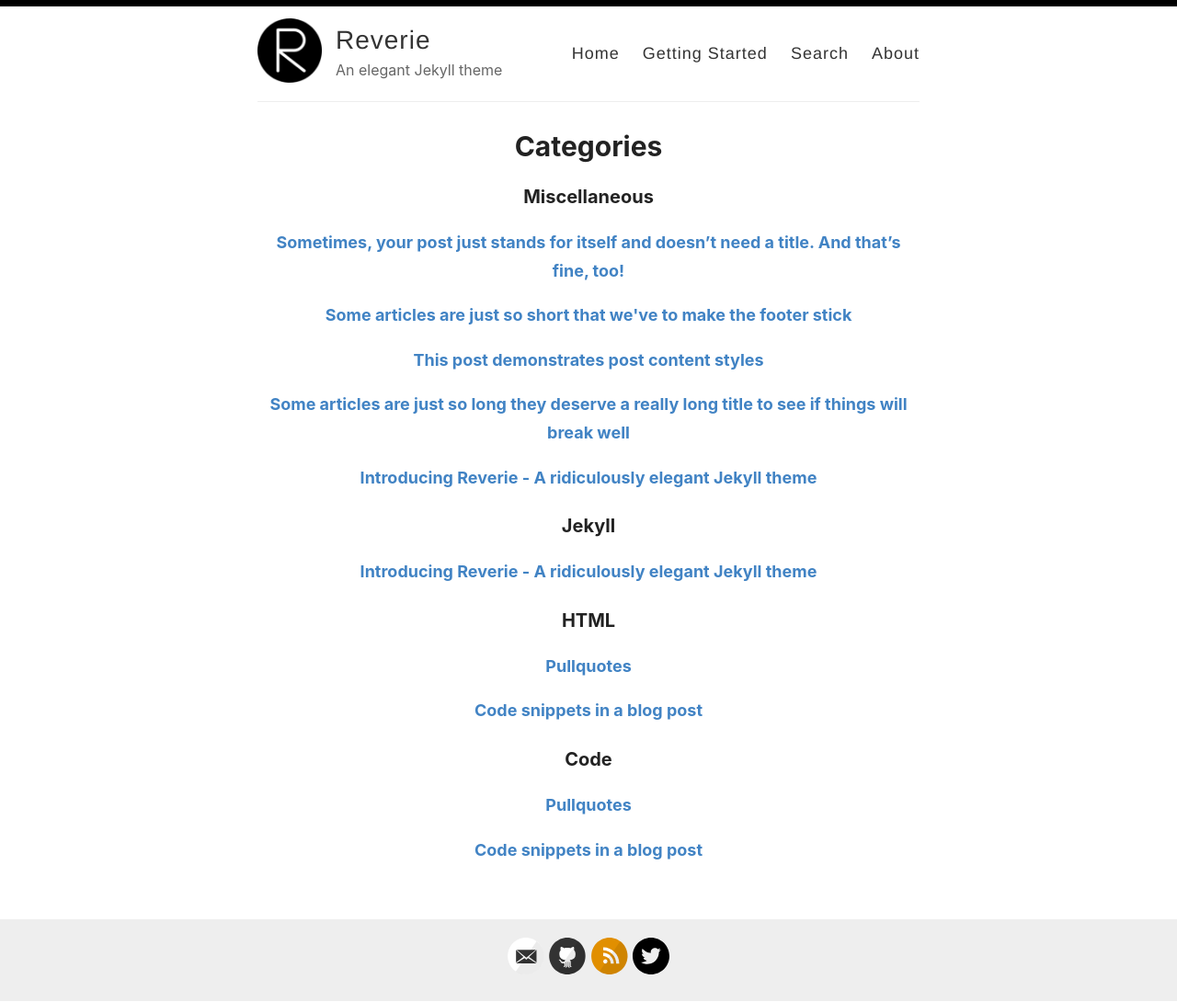
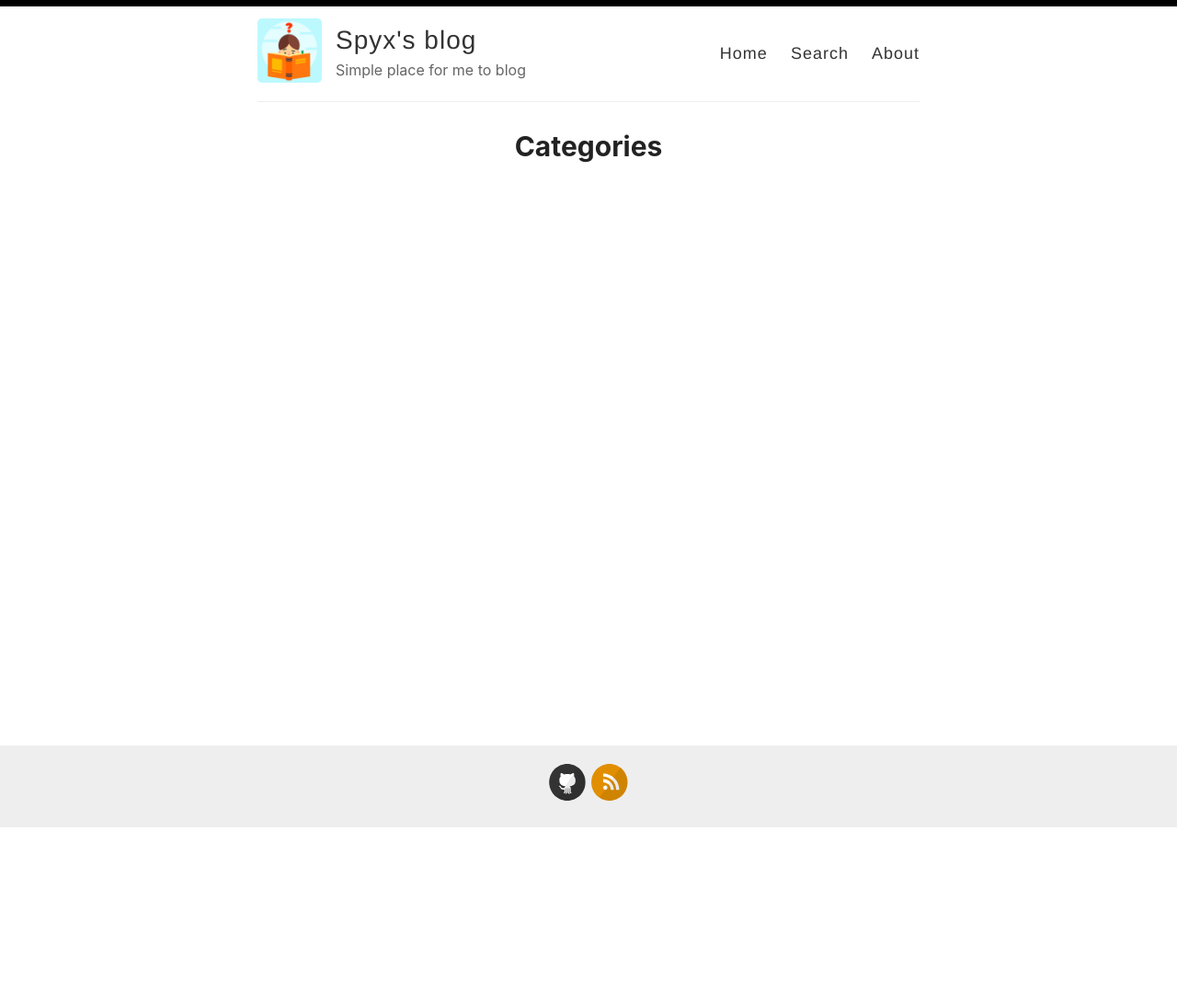
Before and after one commit to spyx/spyx.github.io, a Jekyll site: the page built from _pages/categories.md, in a window 1280 px wide. Shown: the whole page at 92% size. Built offline with Jekyll 4.4.1, drawn with Linux system fonts in a browser that asks for light colours; after the commit the page ends 901 px from its top, so only the background shows below that; part of the change alters nothing that is shown.

Commit message:
alpha version

````diff
--- a/_config.yml
+++ b/_config.yml
@@ -3,16 +3,16 @@
 #
 
 # Name of your site (displayed in the header)
-name: Reverie
+name: Spyx's blog
 
 # Name of the author
-author: Amit Merchant
+author: Spyx
 
 # Short bio or description (displayed in the header)
-description: An elegant Jekyll theme
+description: Simple place for me to blog
 
 # URL of your avatar or profile pic (you could use your GitHub profile pic)
-avatar: /images/reverie.png
+avatar: /images/avatar.png
 
 #
 # Flags below are optional
@@ -21,15 +21,15 @@ avatar: /images/reverie.png
 # Includes an icon in the footer for each username you enter
 footer-links:
   dribbble:
-  email: amit.d.merchant@gmail.com
+  email:
   facebook:
   flickr:
-  github: amitmerchant1990/reverie
+  github: spyx
   instagram:
   linkedin:
   pinterest:
   rss: rss
-  twitter: amit_merchant
+  twitter:
   stackoverflow:
   youtube: # channel/<your_long_string> or user/<user-name>
   googleplus: # anything in your profile username that comes after plus.google.com/
@@ -41,12 +41,12 @@ footer-links:
 disqus:
 
 # Enter your Google Analytics web tracking code (e.g. UA-2110908-2) to activate tracking
-google_analytics: UA-43339302-11
+google_analytics:
 
 # Your website URL (e.g. http://amitmerchant1990.github.io or http://www.amitmerchant.com)
 # Used for Sitemap.xml and your RSS feed
-url: http://www.amitmerchant.com/reverie
-enforce_ssl: https://www.amitmerchant.com/reverie
+url: spyx.github.io
+enforce_ssl: https://spyx.github.io
 
 # If you're hosting your site at a Project repository on GitHub pages
 # (http://yourusername.github.io/repository-name)
--- a/_layouts/default.html
+++ b/_layouts/default.html
@@ -28,7 +28,6 @@
 
             <nav>
               <a href="{{ site.baseurl }}/">Home</a>
-              <a href="{{ site.baseurl }}/getting-started">Getting Started</a>
               <a href="{{ site.baseurl }}/search">Search</a>
               <a href="{{ site.baseurl }}/about">About</a>
             </nav>
--- a/_posts/2019-02-13-introducing-reverie-jekyll-theme.md
+++ /dev/null
@@ -1,85 +0,0 @@
----
-layout: post
-title: Introducing Reverie - A ridiculously elegant Jekyll theme
-categories: [Miscellaneous, Jekyll]
----
-
-[Reverie](https://github.com/amitmerchant1990/reverie) is a [Jekyll](https://jekyllrb.com/)-powered theme which is simple and opinionated. It's actually a fork of [jekyll-now](https://github.com/barryclark/jekyll-now) with some additional features and personal touches which I've implemented to suit my needs for my blog.
-
-This is a plug-and-play Jekyll theme which you can use on GitHub Pages without even setting up a local environment.
-
-![](/images/reverie-demo.png)
-
-## Features overview
-
-- Command-line free fork-first workflow, using GitHub.com to create, customize and post to your blog
-- Fully responsive and mobile optimized base theme
-- Sass/Coffeescript support using Jekyll 2.0
-- Free hosting on your GitHub Pages user site
-- All the SEO goodies comes in-built
-- Markdown blogging
-- Syntax highlighting using Pygments
-    - [Dracula syntax theme](https://draculatheme.com/) included
-- Disqus commenting
-- Google Analytics integration
-- Fuzzy search across blog posts
-- Pagination of posts works out-of-the-box.
-- Categorize posts out-of-the box
-- RSS Feed
-- In-built sitemap
-
-<div style="text-align: center;">
- <script async type="text/javascript" src="//cdn.carbonads.com/carbon.js?serve=CE7D6KJY&placement=wwwamitmerchantcom" id="_carbonads_js"></script>
-</div>
-
-## Using Reverie on GitHub Pages
-
-### Step 1) Fork Reverie to your User Repository
-
-Fork [this repository](https://github.com/amitmerchant1990/reverie), then rename the repository to `yourgithubusername.github.io`.
-
-Alternatively, you can use [Use this template](https://github.com/amitmerchant1990/reverie/generate) button if you want to create a repository with a clean commit history which will use Reverie as a template.
-
-Your Jekyll blog will often be viewable immediately at <https://yourgithubusername.github.io> (if it's not, you can often force it to build by completing step 2)
-
-### Step 2) Customize and view your site
-
-Enter your site name, description, avatar and many other options by editing the `_config.yml` file. You can easily turn on Google Analytics tracking, Disqus commenting and social icons here.
-
-Making a change to `_config.yml` (or any file in your repository) will force GitHub Pages to rebuild your site with jekyll. Your rebuilt site will be viewable a few seconds later at <https://yourgithubusername.github.io> - if not, give it ten minutes as GitHub suggests and it'll appear soon.
-
-### Step 3) Publish your first blog post
-
-Create a new file called `/_posts/2019-2-13-Hello-World.md` to publish your first blog post. That's all you need to do to publish your first blog post! This [Markdown Cheatsheet](https://github.com/adam-p/markdown-here/wiki/Markdown-Cheatsheet) might come in handy while writing the posts.
-
-> You can add additional posts in the browser on GitHub.com too! Just hit the <kbd>Create new file</kbd> button in `/_posts/` to create new content. Just make sure to include the [front-matter](http://jekyllrb.com/docs/frontmatter/) block at the top of each new blog post and make sure the post's filename is in this format: year-month-day-title.md
-
-## Using Categories in Reverie
-
-You can categorize your content based on `categories` in Reverie. For this, you just need to add `categories` in front matter like below:
-
-For adding single category:
-
-```md
-categories: JavaScript
-```
-
-For adding multiple categories:
-
-```md
-categories: [PHP, Laravel]
-```
-
-The contegorized content can be shown over this URL: <https://yourgithubusername.github.io/categories/>
-
-## RSS
-
-The generated [RSS feed](https://en.wikipedia.org/wiki/RSS) of your blog can be found at <https://yourgithubusername.github.io/feed>. You can see the example RSS feed over [here](https://www.amitmerchant.com/reverie/feed).
-
-## Sitemap
-
-The generated sitemap of your blog can be found at <https://yourgithubusername.github.io/sitemap>. You can see the example sitemap feed over [here](https://www.amitmerchant.com/reverie/sitemap).
-
-## License
-
-MIT
--- a/_posts/2019-08-08-no-title-posts.md
+++ /dev/null
@@ -1,6 +0,0 @@
----
-layout: post
-title: ""
-categories: Miscellaneous
----
-Sometimes, your post just stands for itself and doesn't need a title. And that's fine, too!
--- a/_posts/2019-12-11-pullquotes.md
+++ /dev/null
@@ -1,14 +0,0 @@
----
-layout: post
-title:  Pullquotes
-categories: [HTML,Code]
-excerpt: In graphic design, a pull quote (also known as a lift-out pull quote) is a key phrase, quotation, or excerpt that has been pulled from an article and used as a page layout graphic element, serving to entice readers into the article or to highlight a key topic.
----
-
-In graphic design, a pull quote (also known as a lift-out pull quote) is a key phrase, quotation, or excerpt that has been pulled from an article and used as a page layout graphic element, serving to entice readers into the article or to highlight a key topic. {% include pullquote.html quote="It is typically placed in a larger or distinctive typeface and on the same page." %} Pull quotes are often used in magazine and newspaper articles, annual reports, and brochures, as well as on the web. They can add visual interest to text-heavy pages with few images or illustrations.
-
-Placement of a pull quote on a page may be defined in a publication's or website's style guide. Such a typographic device may or may not be aligned with a column on the page. Some designers, for example, choose not to align the quote. In that case, the quotation cuts into two or more columns, as in the example shown. Because the pull quote invites the reader to read about the highlighted material, the pull quote should appear before the text it cites and, generally, fairly close to it.
-
-Pull quotes need not be a verbatim copy of the text being quoted; depending on a publication's house style, pull quotes may be abbreviated for space or paraphrased for clarity, with or without indication.
-
-A disadvantage of pull quotes as a design element is that they can disrupt the reading process of readers invested in reading the text sequentially by drawing attention to ghost fragments out of context. At the other extreme, when pull quotes are used to break up what would otherwise be a formless wall of text, pull quote can serve as visual landmarks to help the reader maintain a sense of sequence and place.
--- a/_posts/2019-7-27-super-long-article.md
+++ /dev/null
@@ -1,11 +0,0 @@
----
-layout: post
-title: Some articles are just so long they deserve a really long title to see if things will break well
-categories: Miscellaneous
----
-
-Lorem ipsum dolor sit amet, consectetur adipiscing elit. Fusce bibendum neque eget nunc mattis eu sollicitudin enim tincidunt. Vestibulum lacus tortor, ultricies id dignissim ac, bibendum in velit. Proin convallis mi ac felis pharetra aliquam. Curabitur dignissim accumsan rutrum. In arcu magna, aliquet vel pretium et, molestie et arcu. Mauris lobortis nulla et felis ullamcorper bibendum. Phasellus et hendrerit mauris. Proin eget nibh a massa vestibulum pretium. Suspendisse eu nisl a ante aliquet bibendum quis a nunc. Praesent varius interdum vehicula. Aenean risus libero, placerat at vestibulum eget, ultricies eu enim. Praesent nulla tortor, malesuada adipiscing adipiscing sollicitudin, adipiscing eget est.
-
-Lorem ipsum dolor sit amet, consectetur adipiscing elit. Fusce bibendum neque eget nunc mattis eu sollicitudin enim tincidunt. Vestibulum lacus tortor, ultricies id dignissim ac, bibendum in velit. Proin convallis mi ac felis pharetra aliquam. Curabitur dignissim accumsan rutrum. In arcu magna, aliquet vel pretium et, molestie et arcu. Mauris lobortis nulla et felis ullamcorper bibendum. Phasellus et hendrerit mauris. Proin eget nibh a massa vestibulum pretium. Suspendisse eu nisl a ante aliquet bibendum quis a nunc. Praesent varius interdum vehicula. Aenean risus libero, placerat at vestibulum eget, ultricies eu enim. Praesent nulla tortor, malesuada adipiscing adipiscing sollicitudin, adipiscing eget est.
-
-Lorem ipsum dolor sit amet, consectetur adipiscing elit. Fusce bibendum neque eget nunc mattis eu sollicitudin enim tincidunt. Vestibulum lacus tortor, ultricies id dignissim ac, bibendum in velit. Proin convallis mi ac felis pharetra aliquam. Curabitur dignissim accumsan rutrum. In arcu magna, aliquet vel pretium et, molestie et arcu. Mauris lobortis nulla et felis ullamcorper bibendum. Phasellus et hendrerit mauris. Proin eget nibh a massa vestibulum pretium. Suspendisse eu nisl a ante aliquet bibendum quis a nunc. Praesent varius interdum vehicula. Aenean risus libero, placerat at vestibulum eget, ultricies eu enim. Praesent nulla tortor, malesuada adipiscing adipiscing sollicitudin, adipiscing eget est.
--- a/_posts/2019-7-27-this-post-demonstrates-post-content-styles.md
+++ /dev/null
@@ -1,95 +0,0 @@
----
-layout: post
-title: This post demonstrates post content styles
-categories: Miscellaneous
----
-
-Lorem ipsum dolor sit amet, consectetur adipiscing elit. Fusce bibendum neque eget nunc mattis eu sollicitudin enim tincidunt. Vestibulum lacus tortor, ultricies id dignissim ac, bibendum in velit. Praesent varius interdum vehicula. Aenean risus libero, placerat at vestibulum eget, ultricies eu enim. Praesent nulla tortor, malesuada adipiscing adipiscing sollicitudin, adipiscing eget est.
-
-## Some great heading (h2)
-
-Proin convallis mi ac felis pharetra aliquam. Curabitur dignissim accumsan rutrum. In arcu magna, aliquet vel pretium et, molestie et arcu.
-
-Mauris lobortis nulla et felis ullamcorper bibendum. Phasellus et hendrerit mauris. Proin eget nibh a massa vestibulum pretium. Suspendisse eu nisl a ante aliquet bibendum quis a nunc. Praesent varius interdum vehicula. Aenean risus libero, placerat at vestibulum eget, ultricies eu enim. Praesent nulla tortor, malesuada adipiscing adipiscing sollicitudin, adipiscing eget est.
-
-## Another great heading (h2)
-
-Lorem ipsum dolor sit amet, consectetur adipiscing elit. Fusce bibendum neque eget nunc mattis eu sollicitudin enim tincidunt. Vestibulum lacus tortor, ultricies id dignissim ac, bibendum in velit.
-
-### Some great subheading (h3)
-
-Proin convallis mi ac felis pharetra aliquam. Curabitur dignissim accumsan rutrum. In arcu magna, aliquet vel pretium et, molestie et arcu. Mauris lobortis nulla et felis ullamcorper bibendum.
-
-Phasellus et hendrerit mauris. Proin eget nibh a massa vestibulum pretium. Suspendisse eu nisl a ante aliquet bibendum quis a nunc.
-
-### Some great subheading (h3)
-
-Praesent varius interdum vehicula. Aenean risus libero, placerat at vestibulum eget, ultricies eu enim. Praesent nulla tortor, malesuada adipiscing adipiscing sollicitudin, adipiscing eget est.
-
-> This quote will change your life. It will reveal the secrets of the universe, and all the wonders of humanity. Don't misuse it.
-
-Lorem ipsum dolor sit amet, consectetur adipiscing elit. Fusce bibendum neque eget nunc mattis eu sollicitudin enim tincidunt.
-
-### Some great subheading (h3)
-
-Vestibulum lacus tortor, ultricies id dignissim ac, bibendum in velit. Proin convallis mi ac felis pharetra aliquam. Curabitur dignissim accumsan rutrum.
-
-```html
-<html>
-  <head>
-  </head>
-  <body>
-    <p>Hello, World!</p>
-  </body>
-</html>
-```
-
-
-In arcu magna, aliquet vel pretium et, molestie et arcu. Mauris lobortis nulla et felis ullamcorper bibendum. Phasellus et hendrerit mauris.
-
-#### You might want a sub-subheading (h4)
-
-In arcu magna, aliquet vel pretium et, molestie et arcu. Mauris lobortis nulla et felis ullamcorper bibendum. Phasellus et hendrerit mauris.
-
-In arcu magna, aliquet vel pretium et, molestie et arcu. Mauris lobortis nulla et felis ullamcorper bibendum. Phasellus et hendrerit mauris.
-
-#### But it's probably overkill (h4)
-
-In arcu magna, aliquet vel pretium et, molestie et arcu. Mauris lobortis nulla et felis ullamcorper bibendum. Phasellus et hendrerit mauris.
-
-### Oh hai, an unordered list!!
-
-In arcu magna, aliquet vel pretium et, molestie et arcu. Mauris lobortis nulla et felis ullamcorper bibendum. Phasellus et hendrerit mauris.
-
-- First item, yo
-- Second item, dawg
-- Third item, what what?!
-- Fourth item, fo sheezy my neezy
-
-### Oh hai, an ordered list!!
-
-In arcu magna, aliquet vel pretium et, molestie et arcu. Mauris lobortis nulla et felis ullamcorper bibendum. Phasellus et hendrerit mauris.
-
-1. First item, yo
-2. Second item, dawg
-3. Third item, what what?!
-4. Fourth item, fo sheezy my neezy
-
-
-
-## Headings are cool! (h2)
-
-Proin eget nibh a massa vestibulum pretium. Suspendisse eu nisl a ante aliquet bibendum quis a nunc. Praesent varius interdum vehicula. Aenean risus libero, placerat at vestibulum eget, ultricies eu enim. Praesent nulla tortor, malesuada adipiscing adipiscing sollicitudin, adipiscing eget est.
-
-Praesent nulla tortor, malesuada adipiscing adipiscing sollicitudin, adipiscing eget est.
-
-Proin eget nibh a massa vestibulum pretium. Suspendisse eu nisl a ante aliquet bibendum quis a nunc.
-
-### Tables
-
-|Title 1               | Title 2               | Title 3               | Title 4              |
-|--------------------- | --------------------- | --------------------- | ---------------------|
-|lorem                 | lorem ipsum           | lorem ipsum dolor     | lorem ipsum dolor sit|
-|lorem ipsum dolor sit | lorem ipsum dolor sit | lorem ipsum dolor sit | lorem ipsum dolor sit|
-|lorem ipsum dolor sit | lorem ipsum dolor sit | lorem ipsum dolor sit | lorem ipsum dolor sit|
-|lorem ipsum dolor sit | lorem ipsum dolor sit | lorem ipsum dolor sit | lorem ipsum dolor sit|
--- a/_posts/2019-7-28-super-short-article.md
+++ /dev/null
@@ -1,7 +0,0 @@
----
-layout: post
-title: Some articles are just so short that we've to make the footer stick
-categories: Miscellaneous
----
-
-Lorem ipsum dolor sit amet, consectetur adipisicing elit, sed do eiusmod tempor incididunt ut labore et dolore magna aliqua. Ut enim ad minim veniam, quis nostrud exercitation ullamco laboris nisi ut aliquip ex ea commodo consequat. Duis aute irure dolor in reprehenderit in voluptate velit esse cillum dolore eu fugiat nulla pariatur. Excepteur sint occaecat cupidatat non proident, sunt in culpa qui officia deserunt mollit anim id est laborum.
--- a/_posts/2019-8-12-code-snippets.md
+++ /dev/null
@@ -1,42 +0,0 @@
----
-layout: post
-title:  Code snippets in a blog post
-categories: [HTML,Code]
----
-
-This post demonstrate the use of code snippets in the theme. The code snippets are powered by [Pygments](http://pygments.org/) and the code theme that is been used in Reverie is called [Draula](https://draculatheme.com/).
-
-This is a raw snippet:
-
-```
-hello world
-123
-This is a text snippet
-```
-
-This is a PHP snippet:
-
-```php
-<?php
-    echo 'Hello, World!';
-?>
-```
-
-This is a JavaScript snippet:
-
-```js
-const add = (a, b) => a + b
-const minus = (a, b) => a - b
-
-console.log(add(100,200))  // 300
-console.log(minus(100,200))  // -100
-```
-
-This is a Python snippet:
-
-```python
-def say_hello():
-    print("hello world!")
-
-say_hello()   // "hello world!"
-```
````
Also changed, not shown: images/avatar.png (added), images/categories.png (deleted), images/galaxy.jpg (deleted), images/mobile-demo.png (deleted), images/reverie-demo.png (deleted), images/reverie-text.png (deleted), images/reverie.png (deleted), images/search.png (deleted).
